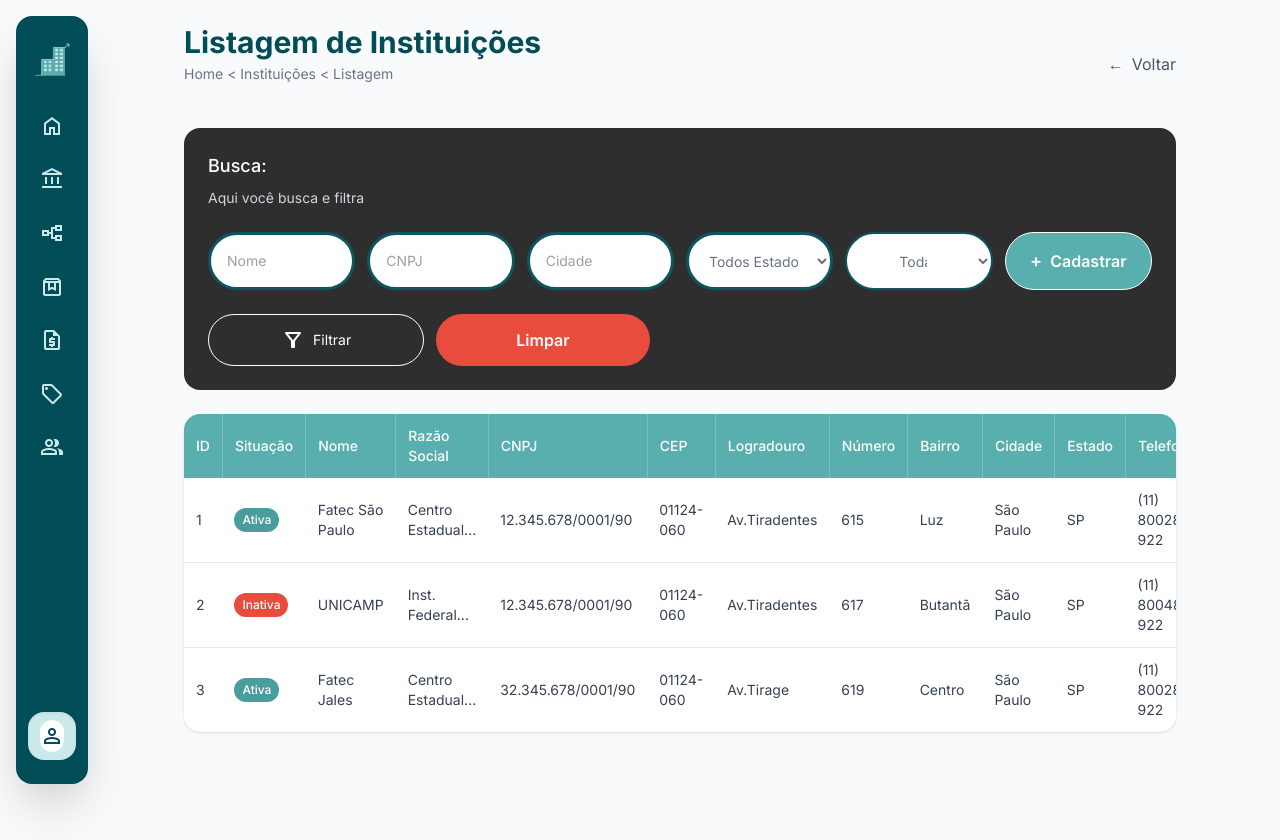
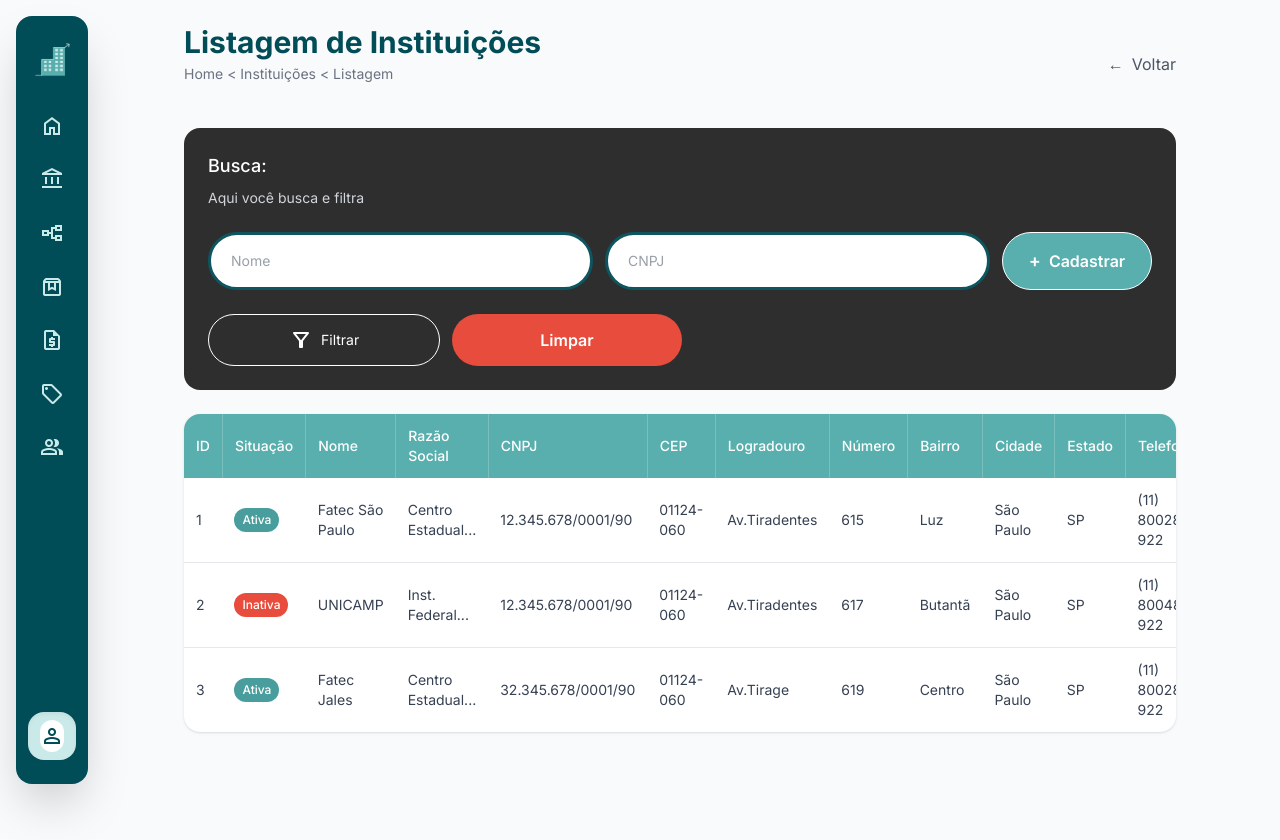
Before and after one commit to Fatec-ADS-AMS2025/civitas-frontend, a Next.js app in the folder civitas-frontend/: page /dashboard/instituicoes in a window 1280 px wide. Built offline with nearby package versions, Linux system fonts and the light colour scheme.

Commit message:
:sparkles: feat: Ajuste na Tela Listagem de  Instituições

```diff
--- a/civitas-frontend/src/app/dashboard/instituicoes/page.tsx
+++ b/civitas-frontend/src/app/dashboard/instituicoes/page.tsx
@@ -1,6 +1,7 @@
 'use client'
 
 import React, { useState } from 'react'
+import Button from '@/components/button'
 
 interface Instituicao {
   id: number
@@ -75,6 +76,8 @@ export default function InstituicoesPage() {
     situacao: ''
   })
 
+  const [instituicoesFiltradas, setInstituicoesFiltradas] = useState<Instituicao[]>(mockInstituicoes)
+
   const handleFiltroChange = (campo: string, valor: string) => {
     setFiltros(prev => ({ ...prev, [campo]: valor }))
   }
@@ -87,10 +90,20 @@ export default function InstituicoesPage() {
       estado: '',
       situacao: ''
     })
+    setInstituicoesFiltradas(mockInstituicoes)
   }
 
   const filtrarInstituicoes = () => {
-    console.log('Aplicando filtros:', filtros)
+    let resultado = mockInstituicoes.filter(instituicao => {
+      return (
+        (filtros.nome === '' || instituicao.nome.toLowerCase().includes(filtros.nome.toLowerCase())) &&
+        (filtros.cnpj === '' || instituicao.cnpj.includes(filtros.cnpj)) &&
+        (filtros.cidade === '' || instituicao.cidade.toLowerCase().includes(filtros.cidade.toLowerCase())) &&
+        (filtros.estado === '' || instituicao.estado === filtros.estado) &&
+        (filtros.situacao === '' || instituicao.situacao === filtros.situacao)
+      )
+    })
+    setInstituicoesFiltradas(resultado)
   }
 
   const handleAcao = (acao: string, id: number) => {
@@ -119,64 +132,50 @@ export default function InstituicoesPage() {
         <p className="text-gray-300 text-sm mb-6">Aqui você busca e filtra</p>
 
         {/* Filtros */}
-        <div className="grid grid-cols-1 sm:grid-cols-2 lg:grid-cols-6 gap-3 mb-6">
+        <div className="flex flex-wrap gap-3 mb-6">
           <input
             type="text"
             placeholder="Nome"
             value={filtros.nome}
             onChange={(e) => handleFiltroChange('nome', e.target.value)}
-            className="px-4 py-2 rounded-full border-[3px] border-[#0D5660] focus:ring-2 focus:ring-[#0D5660] outline-none text-gray-700 bg-white w-full text-sm"
+            className="px-5 py-3 rounded-full border-[3px] border-[#0D5660] focus:ring-2 focus:ring-[#0D5660] outline-none text-gray-700 bg-white text-sm flex-1 min-w-[200px]"
           />
           <input
             type="text"
             placeholder="CNPJ"
             value={filtros.cnpj}
             onChange={(e) => handleFiltroChange('cnpj', e.target.value)}
-            className="px-4 py-2 rounded-full border-[3px] border-[#0D5660] focus:ring-2 focus:ring-[#0D5660] outline-none text-gray-700 bg-white w-full text-sm"
+            className="px-5 py-3 rounded-full border-[3px] border-[#0D5660] focus:ring-2 focus:ring-[#0D5660] outline-none text-gray-700 bg-white text-sm flex-1 min-w-[200px]"
           />
-          <input
-            type="text"
-            placeholder="Cidade"
-            value={filtros.cidade}
-            onChange={(e) => handleFiltroChange('cidade', e.target.value)}
-            className="px-4 py-2 rounded-full border-[3px] border-[#0D5660] focus:ring-2 focus:ring-[#0D5660] outline-none text-gray-700 bg-white w-full text-sm"
-          />
-          <select
-            value={filtros.estado}
-            onChange={(e) => handleFiltroChange('estado', e.target.value)}
-            className="px-4 py-2 rounded-full border-[3px] border-[#0D5660] focus:ring-2 focus:ring-[#0D5660] outline-none text-gray-500 bg-white w-full text-sm"
-            title="Filtrar por estado"
-          >
-            <option value="">Todos Estados</option>
-            <option value="SP">SP</option>
-            <option value="RJ">RJ</option>
-            <option value="MG">MG</option>
-          </select>
-          <select
-            value={filtros.situacao}
-            onChange={(e) => handleFiltroChange('situacao', e.target.value)}
-            className="px-12 py-2 rounded-full border-[2px] border-[#0D5660] focus:ring-2 focus:ring-[#0D5660] outline-none text-gray-500 bg-white w-full text-sm"
-            title="Filtrar por situação"
-          >
-            <option value="">Todas Situações</option>
-            <option value="Ativa">Ativa</option>
-            <option value="Inativa">Inativa</option>
-          </select>
 
-          <button
+          <Button
             onClick={() => handleAcao('cadastrar', 0)}
-            className="flex items-center justify-center bg-[#58AFAE] text-white px-6 py-3.5 rounded-full hover:opacity-90 transition-all w-full text-base font-semibold border-[1px] border-[#FFFFFF]"
+            variant="primary"
+            style={{
+              backgroundColor: '#58AFAE',
+              border: '1px solid white',
+              padding: '14px 24px',
+              borderRadius: '9999px',
+              fontSize: '1rem',
+              fontWeight: '600',
+              display: 'flex',
+              alignItems: 'center',
+              justifyContent: 'center',
+              color: 'white',
+              minWidth: '150px'
+            }}
+            className="hover:opacity-90 transition-all"
           >
             <span className="mr-2 text-lg">+</span>
             Cadastrar
-          </button>
+          </Button>
         </div>
 
         {/* Botões de Ação */}
         <div className="flex flex-col sm:flex-row gap-3">
           <button
             onClick={filtrarInstituicoes}
-            className="flex items-center justify-center bg-transparent text-white px-18 py-2 rounded-full border border-white hover:opacity-90 transition-all w-full sm:w-auto text-sm"
+            className="flex items-center justify-center bg-transparent text-white px-20 py-2.5 rounded-full border border-white hover:opacity-90 transition-all w-full sm:w-auto text-sm"
           >
             <span className="material-symbols-outlined mr-2 text-sm">filter_alt</span>
             Filtrar
@@ -184,7 +183,7 @@ export default function InstituicoesPage() {
 
           <button
             onClick={limparFiltros}
-            className="bg-[#E74C3C] text-white px-20 py-3.5 rounded-full hover:opacity-90 transition-all w-full sm:w-auto text-base font-semibold"
+            className="bg-[#E74C3C] text-white px-22 py-3.5 rounded-full hover:opacity-90 transition-all w-full sm:w-auto text-base font-semibold"
           >
             Limpar
           </button>
@@ -203,7 +202,8 @@ export default function InstituicoesPage() {
               </tr>
             </thead>
             <tbody className="divide-y divide-gray-200">
-              {mockInstituicoes.map((i) => (
+              {instituicoesFiltradas.length > 0 ? (
+                instituicoesFiltradas.map((i) => (
                   <tr key={i.id} className="hover:bg-gray-50">
                     <td className="px-3 py-3">{i.id}</td>
                     <td className="px-3 py-3">
@@ -238,7 +238,14 @@ export default function InstituicoesPage() {
                       </div>
                     </td>
                   </tr>
-              ))}
+                ))
+              ) : (
+                <tr>
+                  <td colSpan={14} className="px-3 py-8 text-center text-gray-500">
+                    Nenhuma instituição encontrada com os filtros aplicados.
+                  </td>
+                </tr>
+              )}
             </tbody>
           </table>
         </div>
```
Lines whose indentation alone changed are shown as unchanged.
